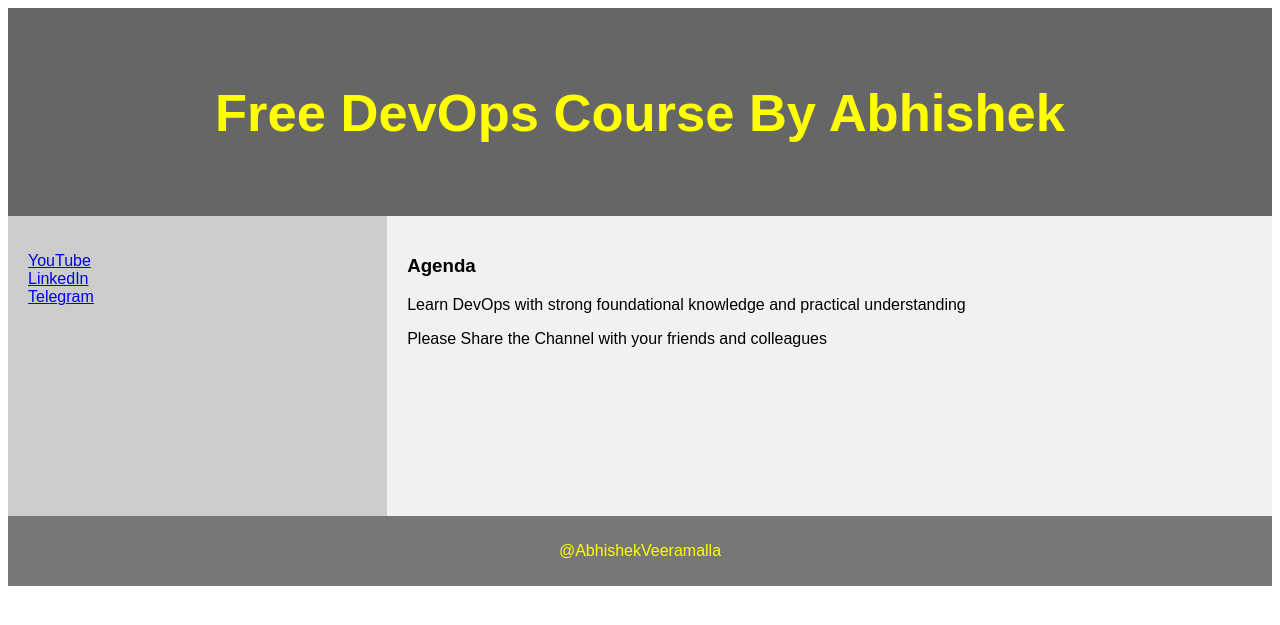
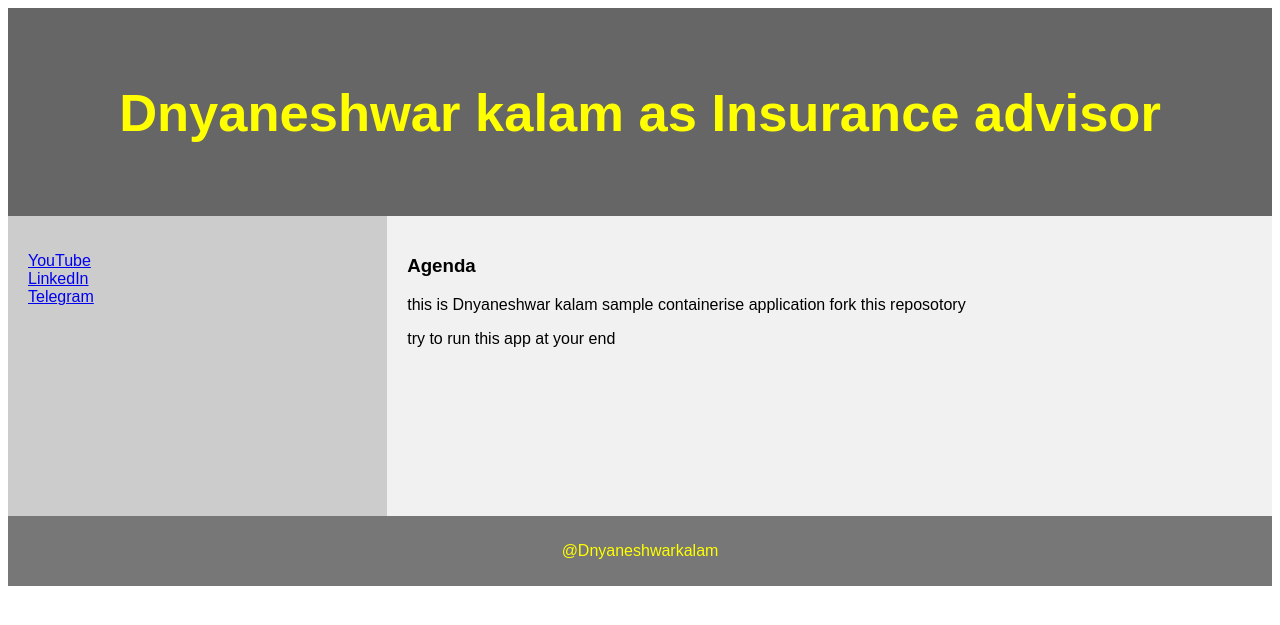
Before and after one commit to iam-veeramalla/Docker-Zero-to-Hero, a Django app: page /demo/ in a window 1280 px wide. Shown: the top 625 px of the page. Run offline with Django 4.2, Linux system fonts and the light colour scheme.

Commit message:
Update demo_site.html
dakalm

```diff
--- a/examples/python-web-app/devops/demo/templates/demo_site.html
+++ b/examples/python-web-app/devops/demo/templates/demo_site.html
@@ -73,27 +73,27 @@ footer {
 
 
 <header>
-  <h2>Free DevOps Course By Abhishek</h2>
+  <h2>Dnyaneshwar kalam as Insurance advisor</h2>
 </header>
 
 <section>
   <nav>
     <ul>
-      <li><a href="www.youtube.com/@AbhishekVeeramalla">YouTube</a></li>
-      <li><a href="www.linkedin.com/in/abhishek-veeramalla-77b33996/">LinkedIn</a></li>
-      <li><a href="https://telegram.me/abhishekveeramalla">Telegram</a></li>
+      <li><a href="https://www.youtube.com/@harshadasapkal">YouTube</a></li>
+      <li><a href="https://www.youtube.com/@harshadasapkal">LinkedIn</a></li>
+      <li><a href="https://www.youtube.com/@harshadasapkal">Telegram</a></li>
     </ul>
   </nav>
 
   <article>
     <h1>Agenda</h1>
-    <p>Learn DevOps with strong foundational knowledge and practical understanding</p>
-    <p>Please Share the Channel with your friends and colleagues</p>
+    <p>this is Dnyaneshwar kalam sample containerise application fork this reposotory</p>
+    <p>try to run this app at your end</p>
   </article>
 </section>
 
 <footer>
-  <p>@AbhishekVeeramalla</p>
+  <p>@Dnyaneshwarkalam</p>
 </footer>
 
 </body>
```
